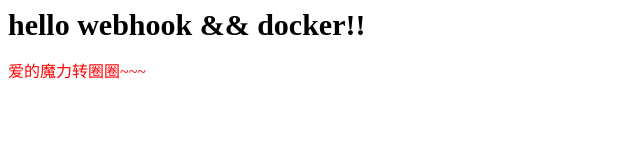
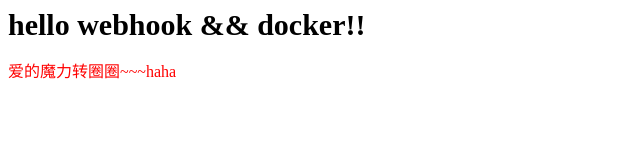
Before and after one commit to poppydani/helloworld, a website: page src/index.html in a window 1280 px wide. Shown: the full height of the page, 0-640 px from the left. Drawn offline with Linux system fonts and the light colour scheme.

Commit message:
feat: 修改

```diff
--- a/src/index.html
+++ b/src/index.html
@@ -8,6 +8,6 @@
 </head>
 <div>
   <div style="font-size: 30px; font-weight: bold"> hello webhook && docker!!</div>
-  <p style="color: red">爱的魔力转圈圈~~~</p>
+  <p style="color: red">爱的魔力转圈圈~~~haha</p>
 </body>
 </html>
```
